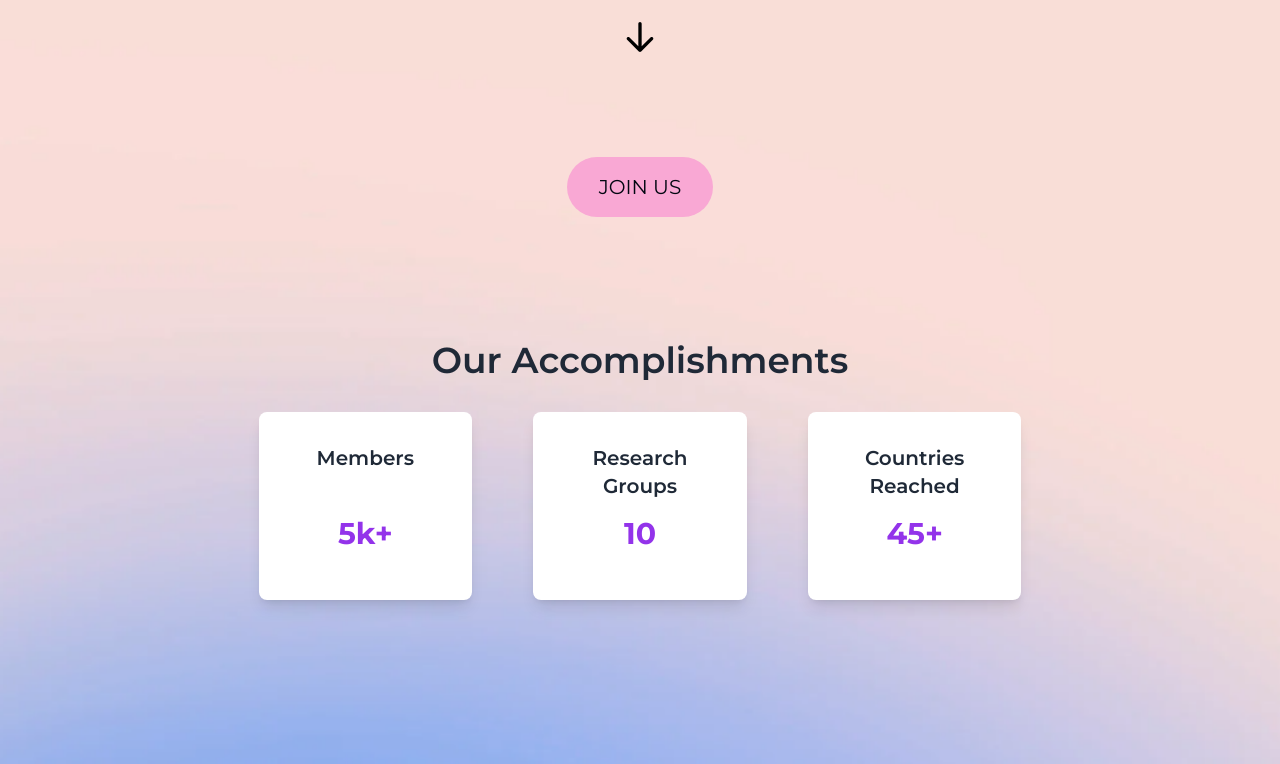
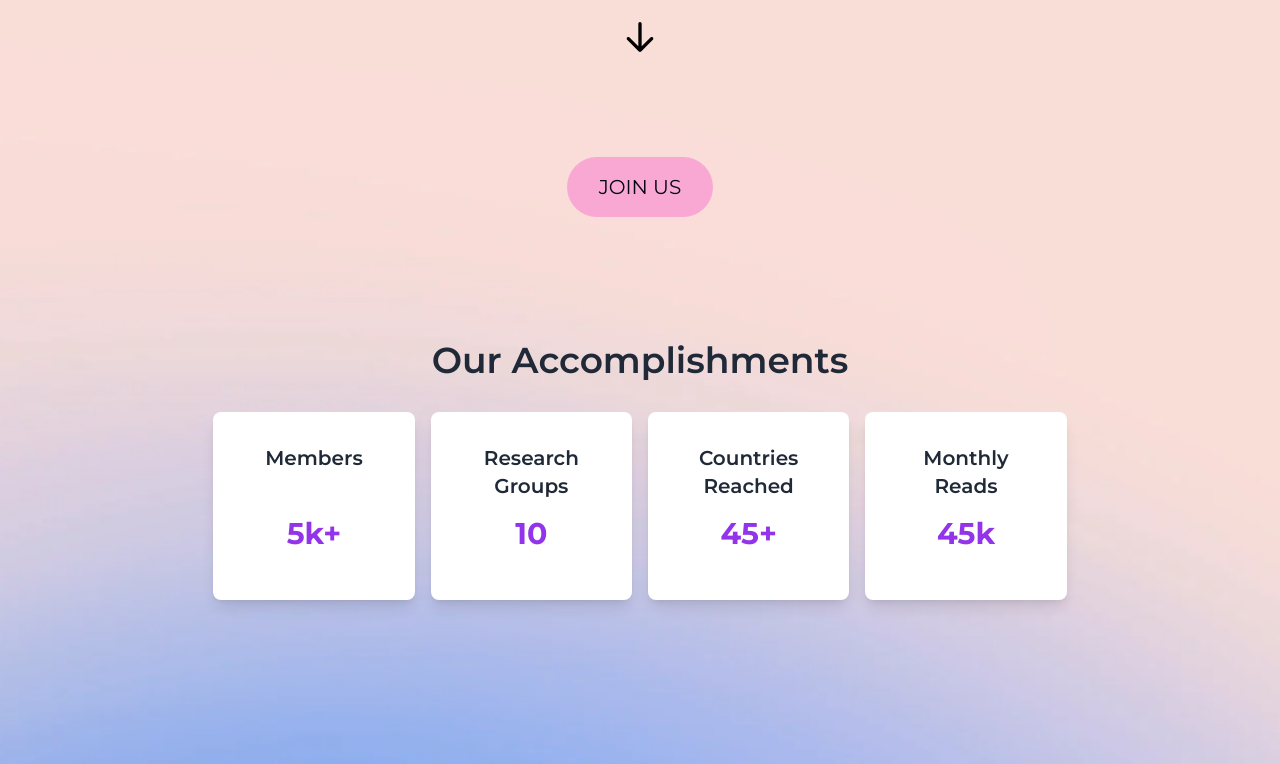
Before and after one commit to multiverseresearchers/multiverse-researchers, a React (Vite) app: page / in a window 1280 px wide. Shown: the part 468-1232 px from the top of the page. Built offline with nearby package versions, Linux system fonts and the light colour scheme.

Commit message:
monthly paper views

```diff
--- a/src/App.tsx
+++ b/src/App.tsx
@@ -10,7 +10,7 @@ import Terms from './components/terms/Terms'
 import Research from './components/research/Research'
 import Programs from './components/programs/Programs'
 import Rewire from './components/programs/Rewire'
-import ColdEmail from './components/programs/Coldemail'
+import ColdEmail from './components/programs/ColdEmail'
 import Summerassistance from './components/programs/Summerassistance'
 import Workshops from './components/programs/Workshops'
 
--- a/src/components/home/Home.tsx
+++ b/src/components/home/Home.tsx
@@ -42,6 +42,11 @@ const Home = () => {
 						<div className="md:w-1/4 text-purple-600 hover:text-pink-600 transition-all bg-white shadow-lg rounded-lg px-6 py-8 flex flex-col justify-between hover:shadow-2xl duration-300">
 							<p className="text-xl font-semibold text-center text-gray-800">Countries Reached</p>
 							<p className="text-3xl font-bold text-center text-purple-600 py-4">45+</p>
+						</div>
+
+						<div className="md:w-1/4 text-purple-600 hover:text-pink-600 transition-all bg-white shadow-lg rounded-lg px-6 py-8 flex flex-col justify-between hover:shadow-2xl duration-300">
+							<p className="text-xl font-semibold text-center text-gray-800">Monthly Reads</p>
+							<p className="text-3xl font-bold text-center text-purple-600 py-4">45k</p>
 						</div>
 					</div>
 				</div>
@@ -187,7 +192,7 @@ const Home = () => {
 
 					<div className="m-auto w-4/5 flex flex-col md:flex-row justify-evenly gap-4 lg:w-2/3">
 						<div className="md:w-1/4 bg-white shadow-lg rounded-lg px-6 py-8 flex flex-col justify-between hover:shadow-2xl transition-shadow duration-300">
-						<p className="text-xl font-semibold text-center text-gray-800">ReWire Program</p><br/>
+							<p className="text-xl font-semibold text-center text-gray-800">ReWire Program</p><br />
 							<img className="w-1/2 h-20 object-contain m-auto" src="/imgs/services/rewire.webp" alt="" />
 							<p className="text-sm text-center py-4 text-gray-600 flex-grow">ReWire offers free, personalized research mentorship and project feedback for novice researchers, helping refine current projects and strengthen fundamental research skills for future success.</p>
 							<Link to={"/rewire"}>
@@ -198,7 +203,7 @@ const Home = () => {
 						</div>
 
 						<div className="md:w-1/4 bg-white shadow-lg rounded-lg px-6 py-8 flex flex-col justify-between hover:shadow-2xl transition-shadow duration-300">
-						<p className="text-xl font-semibold text-center text-gray-800">Workshops</p><br/>
+							<p className="text-xl font-semibold text-center text-gray-800">Workshops</p><br />
 							<img className="w-1/2 h-20 object-contain m-auto" src="/imgs/services/workshops.webp" alt="" />
 							<p className="text-sm text-center py-4 text-gray-600 flex-grow">Through various initiatives, Multiverse Researchers have run multiple workshops to platform and educate members on research and educational aspects. Below is a catalog of our recent efforts.</p>
 							<Link to={"/workshops"}>
```
Lines whose indentation alone changed are shown as unchanged.
